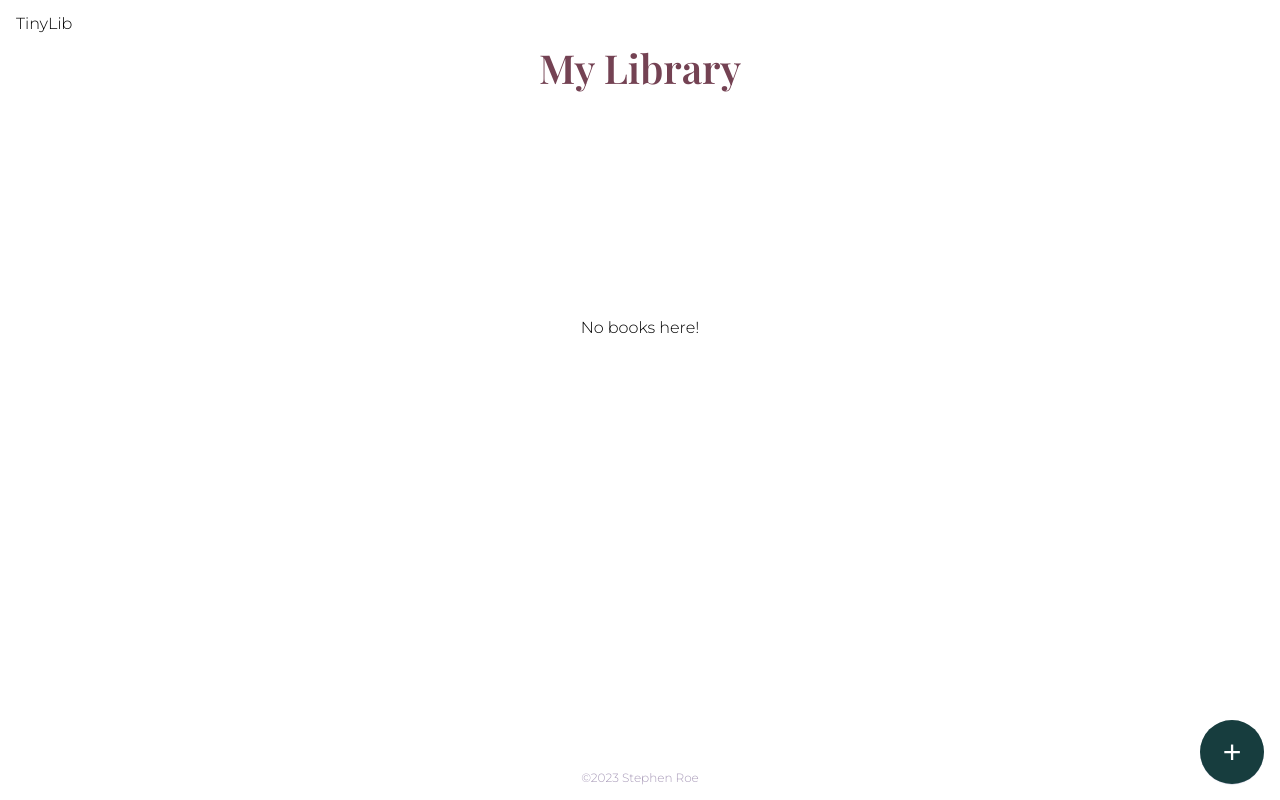
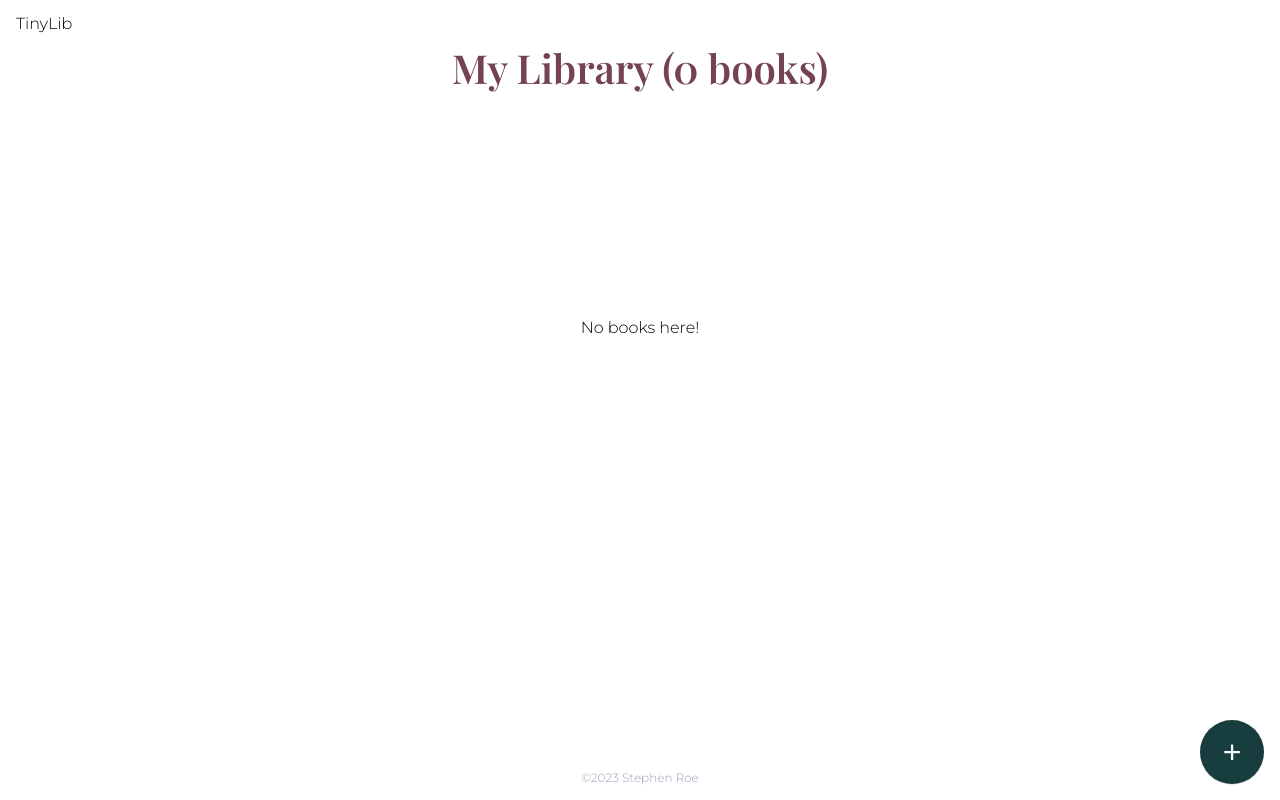
Before and after one commit to stephengroe/tinylib, a React (Vite) app: page / in a window 1280 px wide. Built offline with nearby package versions, Linux system fonts and the light colour scheme.

Commit message:
Add total book count

```diff
--- a/src/app.jsx
+++ b/src/app.jsx
@@ -35,7 +35,7 @@ function App() {
     <>
       <Header />
       <div id="wrapper">
-        <h1>My Library</h1>
+        <h1>My Library ({library.length === 1 ? `1 book` : `${library.length} books`})</h1>
         <div className="library-container">
           <BookList books={library} deleteBook={deleteBook} />
         </div>
```
